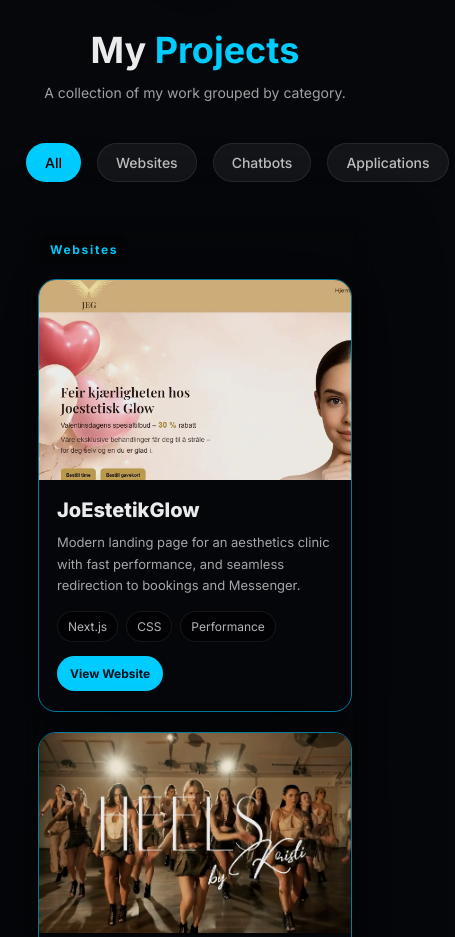
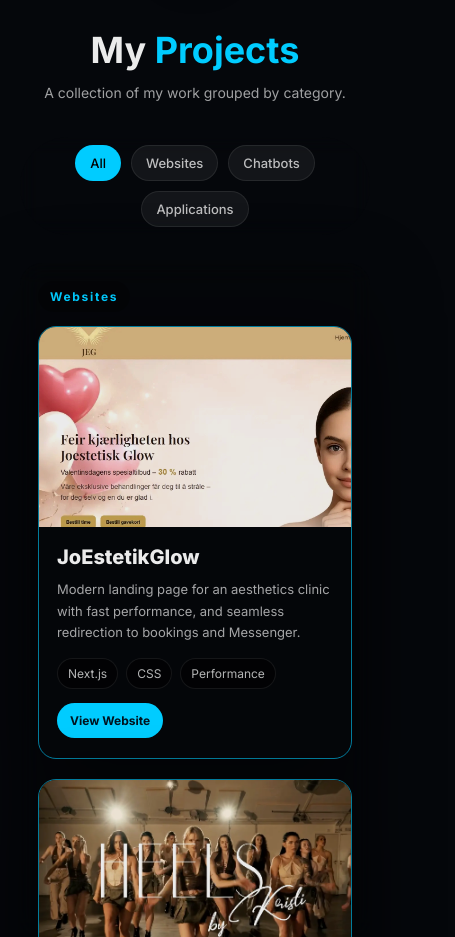
Before and after one commit to Lukas-Jdk/Lukas-Juodeikis-Portfolio, a Next.js app: page / in a window 390 px wide. Shown: the part 860-1797 px from the top of the page, 455 px wide, since content can reach past the window. Built offline with nearby package versions, Linux system fonts and the light colour scheme.

Commit message:
fixing filters responsive design for mobile

```diff
--- a/src/components/Projects/projects.module.css
+++ b/src/components/Projects/projects.module.css
@@ -266,3 +266,21 @@
     font-size: 36px;
   }
 }
+
+/* Filters responsive */
+@media (max-width: 600px) {
+  .filters {
+    width: 100%;
+    max-width: 100%;
+    display: flex;              /* vietoj inline-flex */
+    justify-content: center;
+    flex-wrap: wrap;            /* leidžia persikelti į kitą eilę */
+    gap: 10px;                  /* mažesnis tarpas */
+    padding: 8px;               /* mažiau padding */
+  }
+
+  .filterBtn {
+    font-size: 13px;
+    padding: 9px 14px;
+  }
+}
--- a/src/styles/background.css
+++ b/src/styles/background.css
@@ -4,6 +4,7 @@
   position: fixed;
   inset: 0;
   z-index: 0;
+
 }
 
 /* Base gradient */
```
